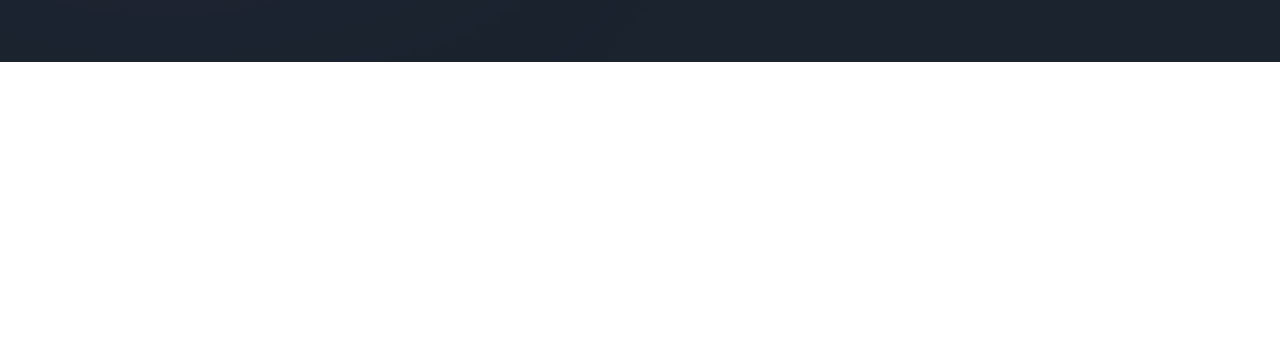
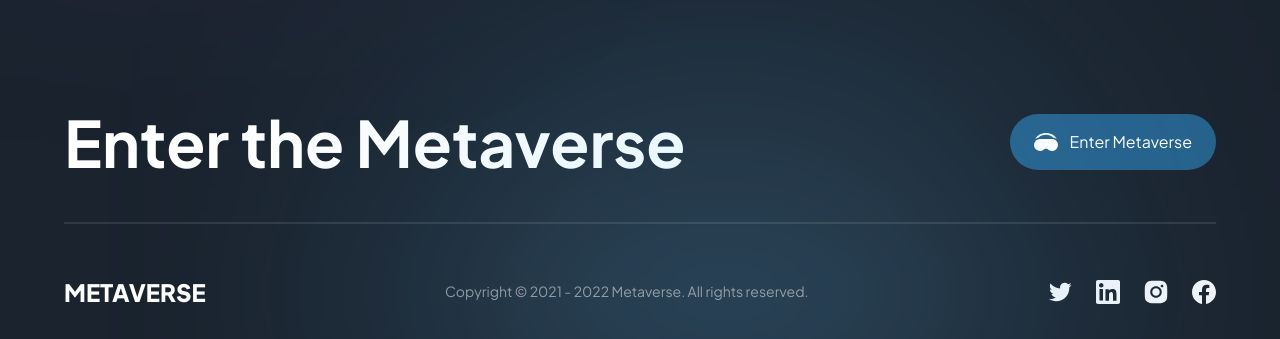
Before and after one commit to emirmorgan/nextjs-metaverse-page, a Next.js app: page / in a window 1280 px wide. Shown: the part 7130-7469 px from the top of the page. Before the commit the page ends 7192 px from the top, so only its background shows below. Built offline with nearby package versions, Linux system fonts and the light colour scheme.

Commit message:
Update: Footer Component

```diff
--- a/components/Footer.tsx
+++ b/components/Footer.tsx
@@ -1,5 +1,78 @@
+import { motion } from "framer-motion";
+import { footerVariants } from "../utils/motion";
+
 const Footer = () => {
-  return <div>Footer</div>;
+  const socials = [
+    {
+      name: "twitter",
+      url: "/assets/twitter.svg",
+    },
+    {
+      name: "linkedin",
+      url: "/assets/linkedin.svg",
+    },
+    {
+      name: "instagram",
+      url: "/assets/instagram.svg",
+    },
+    {
+      name: "facebook",
+      url: "/assets/facebook.svg",
+    },
+  ];
+
+  return (
+    <motion.footer
+      variants={footerVariants}
+      initial="hidden"
+      whileInView="show"
+      viewport={{ once: true }}
+      className="relative py-8 px-6 sm:px-16"
+    >
+      <div className="footer-gradient" />
+      <div className="flex flex-col justify-between w-full 2xl:max-w-[1280px] mx-auto gap-8">
+        <div className="flex items-center justify-between flex-wrap gap-5">
+          <h4 className="font-bold md:text-[64px] text-[44px] text-white">
+            Enter the Metaverse
+          </h4>
+          <button
+            type="button"
+            className="flex items-center h-fit py-4 px-6 bg-[#25618B] rounded-[32px] gap-[12px]"
+          >
+            <img
+              src="/assets/headset.svg"
+              alt="headset"
+              className="w-[24px] h-[24px] object-contain"
+            />
+            <span className="font-normal text-[16px] text-white">
+              Enter Metaverse
+            </span>
+          </button>
+        </div>
+        <div className="flex flex-col">
+          <div className="mb-[50px] h-[2px] bg-white opacity-10" />
+
+          <div className="flex items-center justify-between flex-wrap gap-4">
+            <h4 className="font-extrabold text-[24px] text-white">METAVERSE</h4>
+            <p className="font-normal text-[14px] text-white opacity-50">
+              Copyright © 2021 - 2022 Metaverse. All rights reserved.
+            </p>
+
+            <div className="flex gap-6">
+              {socials.map((social) => (
+                <img
+                  key={social.name}
+                  src={social.url}
+                  alt={social.name}
+                  className="w-[24px] h-[24px] object-contain cursor-pointer"
+                />
+              ))}
+            </div>
+          </div>
+        </div>
+      </div>
+    </motion.footer>
+  );
 };
 
 export default Footer;
--- a/pages/index.tsx
+++ b/pages/index.tsx
@@ -12,6 +12,7 @@
 import World from "../sections/World";
 import Insights from "../sections/Insights";
 import Feedback from "../sections/Feedback";
+import Footer from "../components/Footer";
 
 export default function Home() {
   return (
@@ -39,6 +40,7 @@
           <div className="gradient-04" />
           <Feedback />
         </div>
+        <Footer />
       </div>
     </>
   );
```
